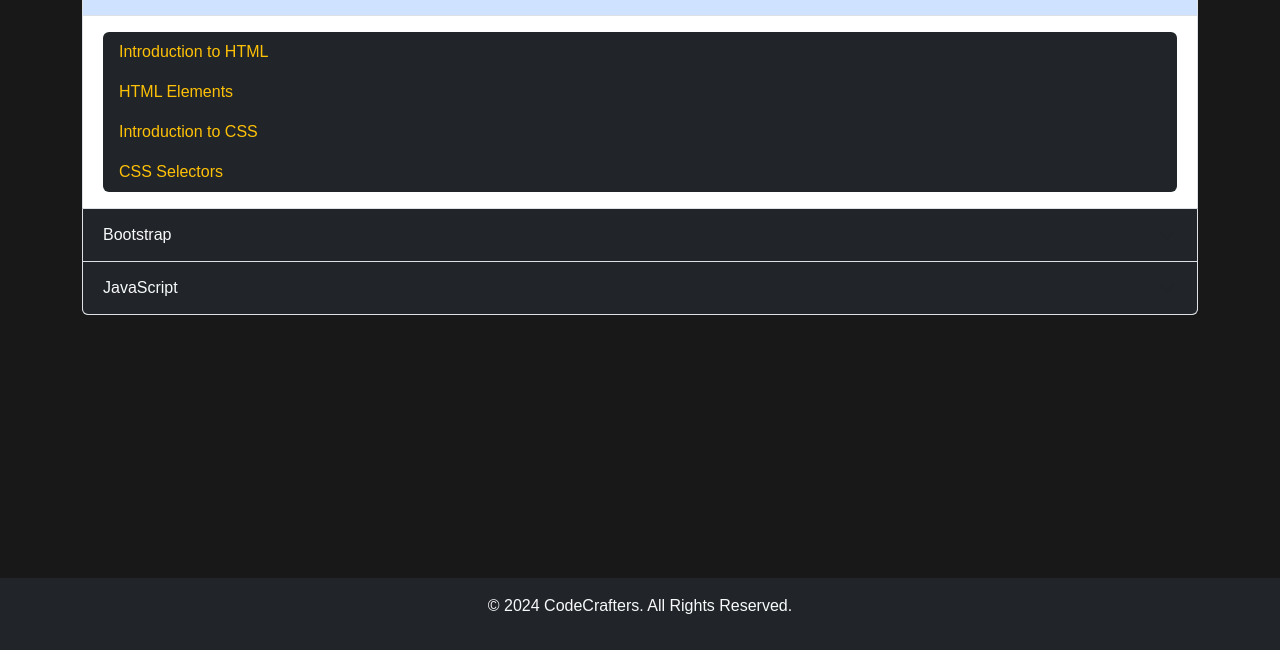
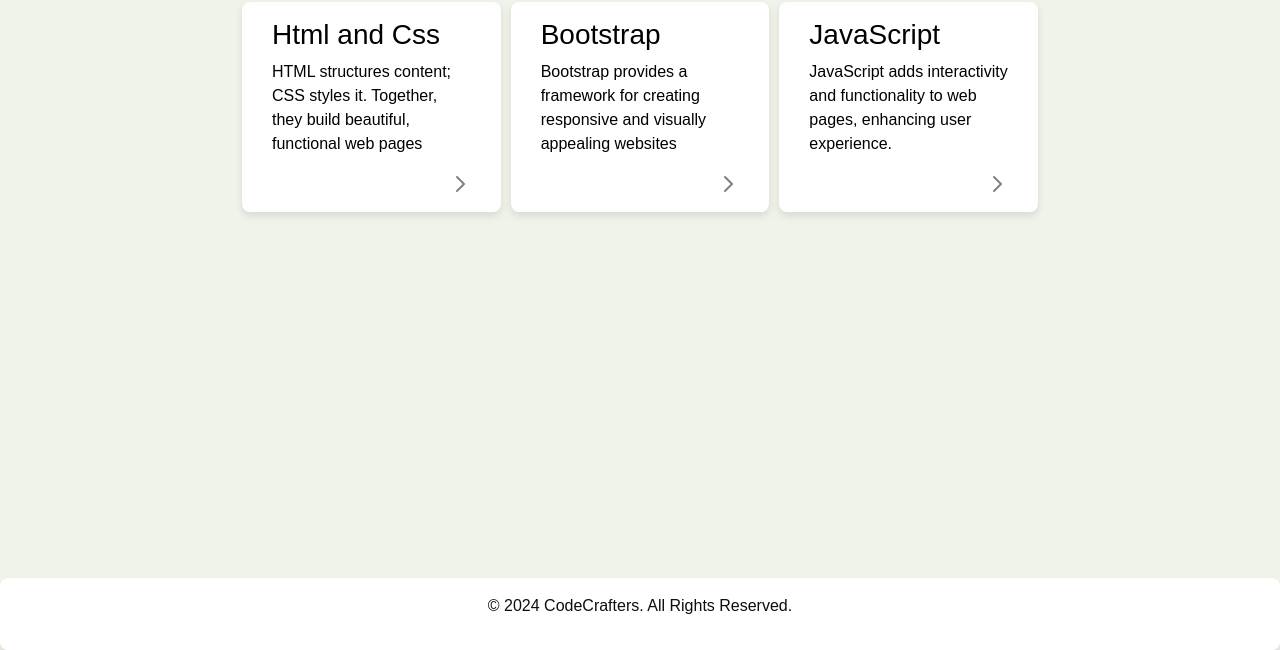
Before and after one commit to rahmanizum/adzyn-academy-notes, a plain HTML site: page src/index.html in a window 1280 px wide. Shown: the part 150-800 px from the top of the page. Drawn offline with nearby package versions, Linux system fonts and the light colour scheme.

Commit message:
home page layout change

```diff
--- a/src/index.html
+++ b/src/index.html
@@ -1,76 +1,104 @@
 <!DOCTYPE html>
 <html lang="en">
   <head>
-    <meta charset="UTF-8">
-    <meta name="viewport" content="width=device-width, initial-scale=1.0">
+    <meta charset="UTF-8" />
+    <meta name="viewport" content="width=device-width, initial-scale=1.0" />
     <title>CodeCrafters Notes</title>
-    <link href="https://cdn.jsdelivr.net/npm/bootstrap@5.3.0-alpha3/dist/css/bootstrap.min.css" rel="stylesheet">
-    <link rel="stylesheet" href="styles/main.css">
+    <link
+      href="https://cdn.jsdelivr.net/npm/bootstrap@5.3.0-alpha3/dist/css/bootstrap.min.css"
+      rel="stylesheet"
+    />
+    <link rel="stylesheet" href="styles/main.css" />
   </head>
   <body>
-    <header class="text-center py-2">
-        <h1>CodeCrafters</h1>
+    <header class="text-center py-2 app-bar">
+      <h1>Code Crafters</h1>
     </header>
-    <hr>
-    <main class="container mt-4">
-        <div class="accordion" id="accordionNotes">
-            <!-- HTML and CSS -->
-            <div class="accordion-item">
-                <h2 class="accordion-header" id="headingHtmlCss">
-                    <button class="accordion-button" type="button" data-bs-toggle="collapse" data-bs-target="#collapseHtmlCss" aria-expanded="true" aria-controls="collapseHtmlCss">
-                        HTML and CSS
-                    </button>
-                </h2>
-                <div id="collapseHtmlCss" class="accordion-collapse collapse show" aria-labelledby="headingHtmlCss" data-bs-parent="#accordionNotes">
-                    <div class="accordion-body">
-                        <ul class="list-group">
-                            <li class="list-group-item"><a href="pages/htmlandcss/01-intro-to-html.html">Introduction to HTML</a></li>
-                            <li class="list-group-item"><a href="pages/htmlandcss/02-html-elements.html">HTML Elements</a></li>
-                            <li class="list-group-item"><a href="pages/htmlandcss/03-intro-to-css.html">Introduction to CSS</a></li>
-                            <li class="list-group-item"><a href="#">CSS Selectors</a></li>
-                        </ul>
+    <main class="mx-auto col-md-10">
+      <h1 class="text-black m-3">Notes</h1>
+      <div class="notes-section px-3">
+        <div class="col-md-3 py-3 note-card">
+            <div>
+            <h3>Html and Css</h3>
+
+            <p>
+              HTML structures content; CSS styles it. Together, they build
+              beautiful, functional web pages
+            </p>
+            </div>
+            <div class="note-navigation">
+              <svg
+                xmlns="http://www.w3.org/2000/svg"
+                width="24"
+                height="24"
+                fill="none"
+                viewBox="0 0 24 24"
+                stroke="grey"
+              >
+                <path
+                  stroke-linecap="round"
+                  stroke-linejoin="round"
+                  stroke-width="2"
+                  d="M10 19l7-7-7-7"
+                />
+              </svg>
             </div>
         </div>
+        <div class="col-md-3 py-3 note-card">
+
+            <div>
+            <h3>Bootstrap</h3>
+            <p>
+                Bootstrap provides a framework for creating responsive and visually appealing websites
+            </p>
             </div>
-            <!-- Bootstrap -->
-            <div class="accordion-item">
-                <h2 class="accordion-header" id="headingBootstrap">
-                    <button class="accordion-button collapsed" type="button" data-bs-toggle="collapse" data-bs-target="#collapseBootstrap" aria-expanded="false" aria-controls="collapseBootstrap">
-                        Bootstrap
-                    </button>
-                </h2>
-                <div id="collapseBootstrap" class="accordion-collapse collapse" aria-labelledby="headingBootstrap" data-bs-parent="#accordionNotes">
-                    <div class="accordion-body">
-                        <ul class="list-group">
-                            <li class="list-group-item"><a href="#">Introduction to Bootstrap</a></li>
-                            <li class="list-group-item"><a href="#">Bootstrap Grid System</a></li>
-                            <li class="list-group-item"><a href="#">Bootstrap Components</a></li>
-                            <li class="list-group-item"><a href="#">Bootstrap Utilities</a></li>
-                        </ul>
+            <div class="note-navigation">
+              <svg
+                xmlns="http://www.w3.org/2000/svg"
+                width="24"
+                height="24"
+                fill="none"
+                viewBox="0 0 24 24"
+                stroke="grey"
+              >
+                <path
+                  stroke-linecap="round"
+                  stroke-linejoin="round"
+                  stroke-width="2"
+                  d="M10 19l7-7-7-7"
+                />
+              </svg>
             </div>
         </div>
+        <div class="col-md-3 py-3 note-card">
+            <div>
+            <h3>JavaScript</h3>
+            <p>
+                JavaScript adds interactivity and functionality to web pages, enhancing user experience.
+            </p>
             </div>
-            <!-- JavaScript -->
-            <div class="accordion-item">
-                <h2 class="accordion-header" id="headingJavaScript">
-                    <button class="accordion-button collapsed" type="button" data-bs-toggle="collapse" data-bs-target="#collapseJavaScript" aria-expanded="false" aria-controls="collapseJavaScript">
-                        JavaScript
-                    </button>
-                </h2>
-                <div id="collapseJavaScript" class="accordion-collapse collapse" aria-labelledby="headingJavaScript" data-bs-parent="#accordionNotes">
-                    <div class="accordion-body">
-                        <ul class="list-group">
-                            <li class="list-group-item"><a href="#">JavaScript Basics</a></li>
-                            <li class="list-group-item"><a href="#">JavaScript Functions</a></li>
-                            <li class="list-group-item"><a href="#">JavaScript and the DOM</a></li>
-                            <li class="list-group-item"><a href="#">JavaScript Events</a></li>
-                        </ul>
+            <div class="note-navigation">
+              <svg
+                xmlns="http://www.w3.org/2000/svg"
+                width="24"
+                height="24"
+                fill="none"
+                viewBox="0 0 24 24"
+                stroke="grey"
+              >
+                <path
+                  stroke-linecap="round"
+                  stroke-linejoin="round"
+                  stroke-width="2"
+                  d="M10 19l7-7-7-7"
+                />
+              </svg>
             </div>
-                </div>
+
         </div>
       </div>
     </main>
-    <footer class="text-center py-3 p">
+    <footer class="text-center py-3 p app-bar">
       <p>© 2024 CodeCrafters. All Rights Reserved.</p>
     </footer>
     <script src="https://cdn.jsdelivr.net/npm/bootstrap@5.3.0-alpha3/dist/js/bootstrap.bundle.min.js"></script>
--- a/src/styles/main.css
+++ b/src/styles/main.css
@@ -1,9 +1,15 @@
 body {
-    background-color: #181818;
-    color: #f8f9fa;
+    background-color: #EFF3EA;
+    color:#1F509A;
     font-family: 'Arial', sans-serif;
     margin: 0;
     padding-bottom: 30px;
+}
+.app-bar{
+        background-color: white;
+        border-radius: 8px;
+        box-shadow: 0 4px 6px rgba(0, 0, 0, 0.1);
+        padding: 16px;
 }
 h1 {
     font-weight: bold;
@@ -33,8 +39,26 @@ footer {
     position: fixed;
     bottom: 0;
     width: 100%;
-    background-color: #212529;
-    color: #f8f9fa;
+    color: #0d0e0f;
     text-align: center;
     padding: 10px 0;
 }
+.note-card{
+        background-color: #fff;
+        border-radius: 8px;
+        box-shadow: 0 4px 8px rgba(0, 0, 0, 0.1);
+        padding: 30px;
+        color: black;
+
+
+}
+.notes-section{
+    display: flex;
+    flex-wrap: wrap;
+    justify-content: center;
+    gap: 10px;
+}
+.note-navigation{
+    display: flex;
+    justify-content: end;
+}
```
Lines whose indentation alone changed are shown as unchanged.
